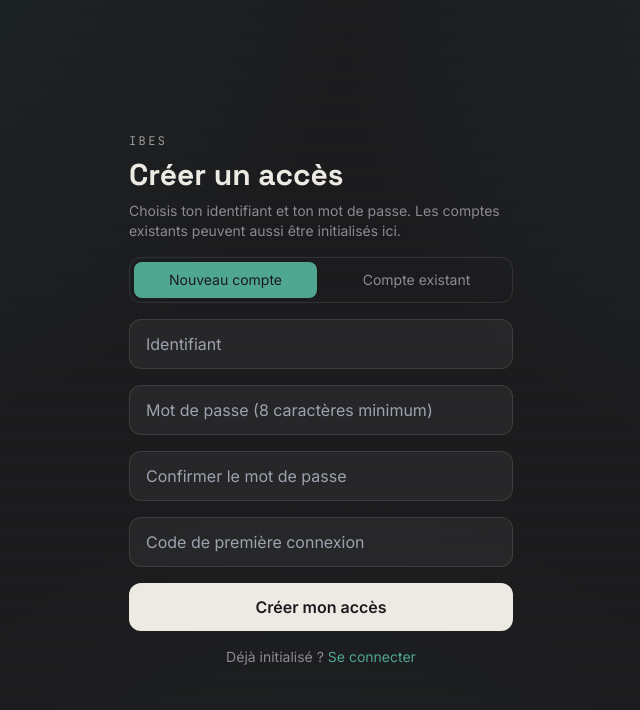
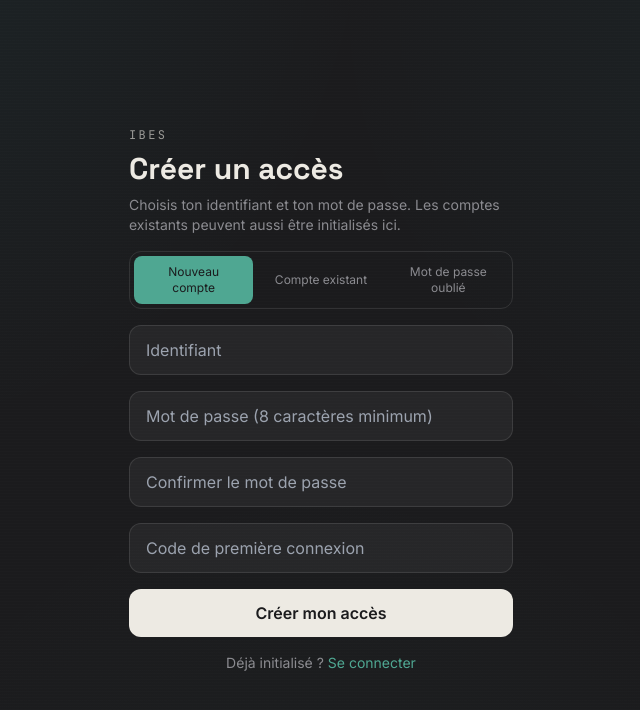
Before and after one commit to mcb264/IBES, a Next.js app: page /setup in a window 1280 px wide. Shown: the top 710 px of the page, without its empty margins (319-959 px from the left). Built offline with nearby package versions, Linux system fonts and the light colour scheme; no server answers.

Commit message:
Add secure password reset flow

```diff
--- a/app/api/auth/setup/route.ts
+++ b/app/api/auth/setup/route.ts
@@ -17,7 +17,7 @@ export async function POST(request: NextRequest) {
   const password = body?.password;
   const setupSecret = body?.setupSecret;
 
-  if ((mode !== "existing" && mode !== "new") || !isValidLogin(login) || !isValidPassword(password)) {
+  if ((mode !== "existing" && mode !== "new" && mode !== "reset") || !isValidLogin(login) || !isValidPassword(password)) {
     return NextResponse.json({ error: "Les informations fournies sont invalides" }, { status: 400 });
   }
   if (mode === "existing" && !isValidLogin(currentLogin)) {
@@ -38,13 +38,21 @@ export async function POST(request: NextRequest) {
            RETURNING id`,
           [login.trim(), passwordHash, currentLogin.trim()],
         )
-      : await pool.query(
+      : mode === "reset"
+        ? await pool.query(
+            `UPDATE ibes_users
+             SET password_hash = $1
+             WHERE lower(login) = lower($2)
+             RETURNING id`,
+            [passwordHash, login.trim()],
+          )
+        : await pool.query(
           "INSERT INTO ibes_users (login, password_hash) VALUES ($1, $2) RETURNING id",
           [login.trim(), passwordHash],
         );
     const user = result.rows[0];
     if (!user) {
-      return NextResponse.json({ error: "Compte introuvable ou déjà initialisé" }, { status: 409 });
+      return NextResponse.json({ error: mode === "reset" ? "Compte introuvable" : "Compte introuvable ou déjà initialisé" }, { status: 409 });
     }
 
     await pool.query("DELETE FROM ibes_sessions WHERE user_id = $1", [user.id]);
--- a/app/login/page.tsx
+++ b/app/login/page.tsx
@@ -43,7 +43,7 @@ export default function LoginPage() {
         <input className="w-full rounded-xl border border-white/10 bg-white/5 px-4 py-3" type="password" placeholder="Mot de passe" autoComplete="current-password" value={password} onChange={(e) => setPassword(e.target.value)} required />
         {error && <p className="text-sm opacity-80">{error}</p>}
         <button className="w-full rounded-xl bg-ink text-graphite px-4 py-3 font-semibold disabled:opacity-50" disabled={loading}>{loading ? "Connexion…" : "Se connecter"}</button>
-        <p className="text-center text-sm text-muted">Première connexion ? <Link href="/setup" className="text-teal">Créer mon accès</Link></p>
+        <div className="flex justify-center gap-4 text-sm text-muted"><Link href="/setup" className="text-teal">Créer mon accès</Link><Link href="/setup#reset" className="text-teal">Mot de passe oublié</Link></div>
       </form>
     </main>
   );
--- a/app/setup/page.tsx
+++ b/app/setup/page.tsx
@@ -1,10 +1,10 @@
 "use client";
 
 import Link from "next/link";
-import { FormEvent, useState } from "react";
+import { FormEvent, useEffect, useState } from "react";
 
 export default function SetupPage() {
-  const [mode, setMode] = useState<"new" | "existing">("new");
+  const [mode, setMode] = useState<"new" | "existing" | "reset">("new");
   const [currentLogin, setCurrentLogin] = useState("");
   const [login, setLogin] = useState("");
   const [password, setPassword] = useState("");
@@ -12,6 +12,10 @@ export default function SetupPage() {
   const [setupSecret, setSetupSecret] = useState("");
   const [error, setError] = useState("");
   const [loading, setLoading] = useState(false);
+
+  useEffect(() => {
+    if (window.location.hash === "#reset") setMode("reset");
+  }, []);
 
   async function submit(event: FormEvent) {
     event.preventDefault();
@@ -44,20 +48,21 @@ export default function SetupPage() {
       <form onSubmit={submit} className="w-full max-w-sm space-y-4">
         <div>
           <p className="font-mono text-xs uppercase tracking-[0.2em] opacity-60">IBES</p>
-          <h1 className="font-display text-3xl font-bold mt-2">Créer un accès</h1>
-          <p className="mt-2 text-sm text-muted">Choisis ton identifiant et ton mot de passe. Les comptes existants peuvent aussi être initialisés ici.</p>
+          <h1 className="font-display text-3xl font-bold mt-2">{mode === "reset" ? "Nouveau mot de passe" : "Créer un accès"}</h1>
+          <p className="mt-2 text-sm text-muted">{mode === "reset" ? "Saisis l’identifiant du compte, un nouveau mot de passe et le code de première connexion." : "Choisis ton identifiant et ton mot de passe. Les comptes existants peuvent aussi être initialisés ici."}</p>
         </div>
-        <div className="grid grid-cols-2 gap-2 rounded-xl border border-white/10 p-1 text-sm">
+        <div className="grid grid-cols-3 gap-2 rounded-xl border border-white/10 p-1 text-xs">
           <button type="button" onClick={() => setMode("new")} className={`rounded-lg px-3 py-2 ${mode === "new" ? "bg-teal text-graphite" : "text-muted"}`}>Nouveau compte</button>
           <button type="button" onClick={() => setMode("existing")} className={`rounded-lg px-3 py-2 ${mode === "existing" ? "bg-teal text-graphite" : "text-muted"}`}>Compte existant</button>
+          <button type="button" onClick={() => setMode("reset")} className={`rounded-lg px-3 py-2 ${mode === "reset" ? "bg-teal text-graphite" : "text-muted"}`}>Mot de passe oublié</button>
         </div>
         {mode === "existing" && <input className="w-full rounded-xl border border-white/10 bg-white/5 px-4 py-3" placeholder="Identifiant actuel" autoComplete="username" value={currentLogin} onChange={(event) => setCurrentLogin(event.target.value)} required autoFocus />}
-        <input className="w-full rounded-xl border border-white/10 bg-white/5 px-4 py-3" placeholder="Identifiant" autoComplete="username" value={login} onChange={(event) => setLogin(event.target.value)} required autoFocus={mode === "new"} />
+        <input className="w-full rounded-xl border border-white/10 bg-white/5 px-4 py-3" placeholder={mode === "reset" ? "Identifiant du compte" : "Identifiant"} autoComplete="username" value={login} onChange={(event) => setLogin(event.target.value)} required autoFocus={mode !== "existing"} />
         <input className="w-full rounded-xl border border-white/10 bg-white/5 px-4 py-3" type="password" placeholder="Mot de passe (8 caractères minimum)" autoComplete="new-password" value={password} onChange={(event) => setPassword(event.target.value)} required minLength={8} />
         <input className="w-full rounded-xl border border-white/10 bg-white/5 px-4 py-3" type="password" placeholder="Confirmer le mot de passe" autoComplete="new-password" value={confirmation} onChange={(event) => setConfirmation(event.target.value)} required minLength={8} />
         <input className="w-full rounded-xl border border-white/10 bg-white/5 px-4 py-3" type="password" placeholder="Code de première connexion" autoComplete="one-time-code" value={setupSecret} onChange={(event) => setSetupSecret(event.target.value)} required />
         {error && <p className="text-sm text-alert">{error}</p>}
-        <button className="w-full rounded-xl bg-ink text-graphite px-4 py-3 font-semibold disabled:opacity-50" disabled={loading}>{loading ? "Initialisation…" : "Créer mon accès"}</button>
+        <button className="w-full rounded-xl bg-ink text-graphite px-4 py-3 font-semibold disabled:opacity-50" disabled={loading}>{loading ? "Enregistrement…" : mode === "reset" ? "Réinitialiser et se connecter" : "Créer mon accès"}</button>
         <p className="text-center text-sm text-muted">Déjà initialisé ? <Link href="/login" className="text-teal">Se connecter</Link></p>
       </form>
     </main>
```
